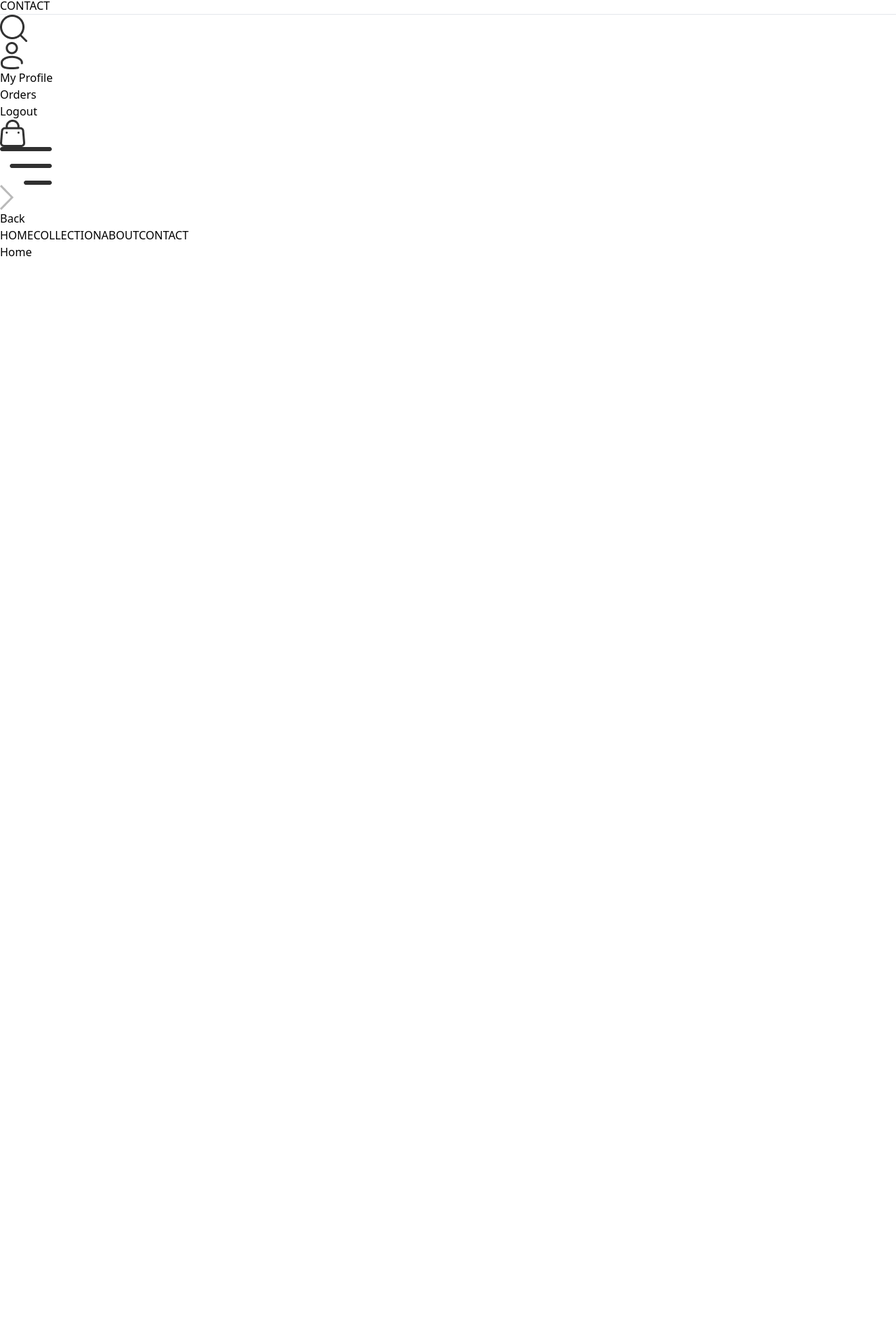
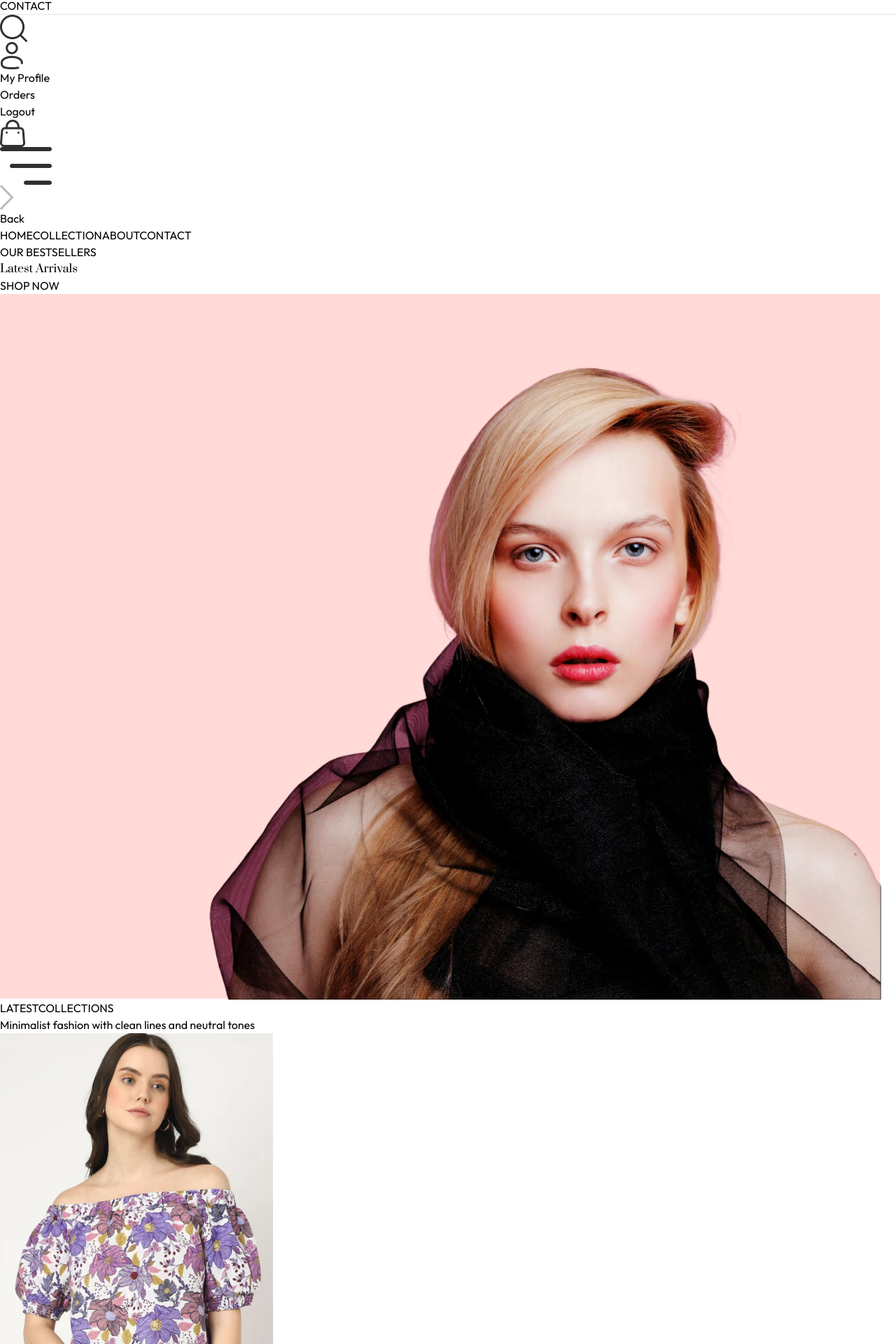
Before and after one commit to swapnilbhojane4/Ecommerce, a React (Vite) app: page / in a window 1280 px wide. Shown: the part 103-2023 px from the top of the page at 70% size. Before the commit the page ends 800 px from the top, so only its background shows below. Built offline with nearby package versions, Linux system fonts and the light colour scheme.

Commit message:
homepage-added latest products

```diff
--- a/src/App.jsx
+++ b/src/App.jsx
@@ -12,7 +12,7 @@
 
 const App = () => {
   return (
-    <div>
+    <div className='px-4 sm:px-[5vw] md:px-[7vw] lg:px-[9vw]'>
       <Navbar />
       <Routes>
         <Route path='/' element={<Home />} />
--- /dev/null
+++ b/src/components/Hero.jsx
@@ -0,0 +1,27 @@
+import React from 'react'
+import { assets } from '../assets/assets'
+
+export const Hero = () => {
+  return (
+    <div className='flex flex-col sm:flex-row border border-gray-400'>
+      {/*Left side */}
+      <div className='w-full sm:w-1/2 flex items-center justify-center py-10 sm:py-0'>
+
+        <div className='text-[#414141]'>
+          <div className='flex items-center gap-2'>
+            <p className='w-8 md:w-11 h-[2px] bg-[#414141]'></p>
+            <p className='font-medium text-sm md:text-base'>OUR BESTSELLERS</p>
+          </div>
+          <h1 className='prata-regular text-3xl sm:py-3 lg:text-5xl leading-relaxed'>Latest Arrivals</h1>
+          <div className='flex items-center gap-2'>
+            <p className='font-semibold text-sm md:text-base'>SHOP NOW</p>
+            <p className='w-8 md:w-11 h-[1px] bg-[#414141]'></p>
+          </div>
+        </div>
+      </div>
+       {/*right side */}
+       <img src={assets.hero_img}
+       className='w-full sm:w-1/2' alt="" />
+    </div>
+  )
+}
--- /dev/null
+++ b/src/components/LatestCollection.jsx
@@ -0,0 +1,42 @@
+import React, { useContext, useEffect, useState } from 'react'
+import { ShopContext } from '../context/ShopContext';
+import Title from './Title';
+import { useSearchParams } from 'react-router-dom';
+import ProductItem from './ProductItem';
+
+
+export const LatestCollection = () => {
+
+    const { products } = useContext(ShopContext);
+
+    console.log(products);
+    const [latesProducts, setLatestProducts] = useState([]);
+
+    useEffect(()=>{
+        setLatestProducts(products.slice(0,10));
+    },[])
+
+  return (
+    <div className='my-10'>
+        <div className='text-center py-8 text-2xl'>
+            <Title text1={'LATEST'} text2={'COLLECTIONS'}/>
+            <p className='w-3/4 m-auto text-xs sm:text-sm md:text-base text-gray-600'>
+            Minimalist fashion with clean lines and neutral tones</p>
+        </div>
+        {/* Render products*/}
+        <div className='grid grid-cols-2 sm:grid-cols-3 md:grid-cols-4 lg:grid-cols-5 gap-4 gap-y-6'>
+            {
+                latesProducts.map((item, index)=>(
+                    <ProductItem key={index}
+                    id={item._id}
+                    image={item.image}
+                    name={item.namw}
+                    price={item.price}
+                     />
+                ))
+            }
+        </div>
+    </div>
+  )
+}
+export default LatestCollection;
--- a/src/components/Navbar.jsx
+++ b/src/components/Navbar.jsx
@@ -7,9 +7,8 @@
     const [visible, setVisible] = useState(false);
 
     return (
-        <div className='flex items-center justify-between py-5 pr-20 font-medium'>
-            <img src={''} className='w-36' alt='logo' />
-
+        <div className='flex items-center justify-between py-5 font-medium'>
+            <Link to='/'><img src={''} className='w-36' alt='logo' /></Link>
             <ul className='hidden sm:flex gap-5 text-sm text-gray-700'>
                 <NavLink to='/' className='flex flex-col items-center gap-1'>
                     <p>HOME</p>
--- /dev/null
+++ b/src/components/ProductItem.jsx
@@ -0,0 +1,21 @@
+import React, { useContext } from 'react'
+import { ShopContext } from '../context/ShopContext'
+import { Link } from 'react-router-dom';
+
+const ProductItem = ({id, image, name, price}) => {
+
+    const {currency} = useContext(ShopContext);
+  return (
+    <Link to={`/product/${id}`}
+    className='text-gray-700 cursor-pointer'>
+        <div className='overflow-hidden'>
+            <img src={image[0]} alt=""
+            className='hover:scale-110 transition ease-in-out'/>
+        </div>
+        <p className='pt-3 pb-1 text-sm'>{name}</p>
+        <p className='text-sm font-medium'>{currency}{price}</p>
+    </Link>
+  )
+}
+
+export default ProductItem
--- /dev/null
+++ b/src/components/Title.jsx
@@ -0,0 +1,13 @@
+import React from 'react'
+
+const Title = ({text1, text2}) => {
+  return (
+    <div className='inline-flex gap-2 items-center mb-3'>
+        <p className='text-gray-500'>{text1}
+             <span className='text-gray-700 font-medium'>{text2}</span></p>
+        <p className='w-8 sm:w-12 h-[1px] sm:h-[2px] bg-gray-700'></p>
+    </div>
+  )
+}
+
+export default Title
--- /dev/null
+++ b/src/context/ShopContext.jsx
@@ -0,0 +1,21 @@
+import { createContext } from "react";
+import { products } from "../assets/assets";
+
+export const ShopContext = createContext();
+
+const ShopContextProvider = (props) => {
+
+    const currency = '$';
+    const delivery_fee = 10;
+    //access in any component
+    const value = {
+        products , currency , delivery_fee
+    }
+    return (
+        <ShopContext.Provider value={value}>
+            {props.children}
+        </ShopContext.Provider>
+    )
+}
+
+export default ShopContextProvider;
--- a/src/index.css
+++ b/src/index.css
@@ -1,3 +1,5 @@
+@import url('https://fonts.googleapis.com/css2?family=Outfit:wght@100..900&family=Prata&display=swap');
+
 @tailwind base;
 @tailwind components;
 @tailwind utilities;
@@ -5,3 +7,20 @@
 a.active hr{
     display: block;
 }
+
+*{
+    font-family: Outfit;
+}
+
+.prata-regular {
+    font-family: "Prata", serif;
+    font-weight: 400;
+    font-style: normal;
+  }
+
+  @media (max-width:640px){
+    a.active{
+        background-color: black;
+        color: white;
+    }
+  }
--- a/src/main.jsx
+++ b/src/main.jsx
@@ -3,9 +3,12 @@
 import App from './App.jsx'
 import './index.css'
 import { BrowserRouter } from 'react-router-dom'
+import ShopContextProvider from './context/ShopContext.jsx'
 
 createRoot(document.getElementById('root')).render(
   <BrowserRouter>
-    <App />
+    <ShopContextProvider>
+      <App />
+    </ShopContextProvider>
   </BrowserRouter>,
 )
--- a/src/pages/Home.jsx
+++ b/src/pages/Home.jsx
@@ -1,8 +1,13 @@
 import React from 'react'
+import { Hero } from '../components/Hero'
+import { LatestCollection } from '../components/LatestCollection'
 
 const Home = () => {
   return (
-    <div>Home</div>
+    <div>
+      <Hero />
+      <LatestCollection />
+    </div>
   )
 }
 
```
